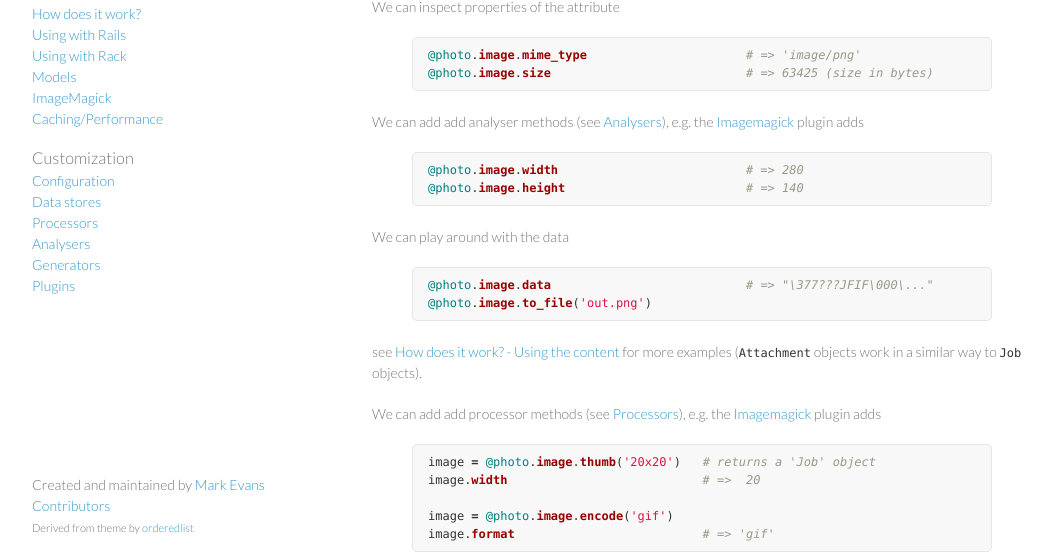
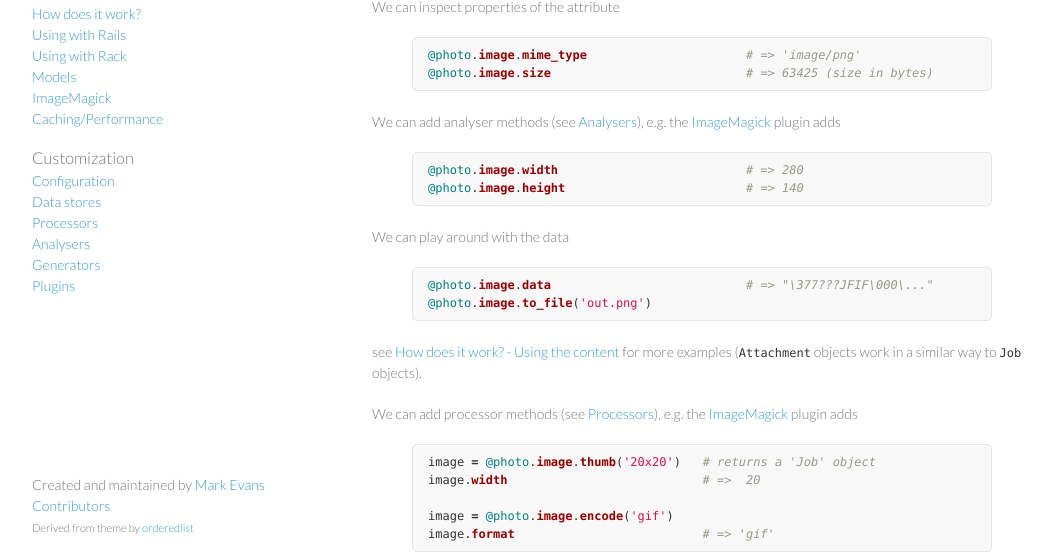
Before and after one commit to brendon/dragonfly-docs, a Jekyll site: the page built from _posts/0000-01-04-models.md, in a window 1280 px wide and 900 px high, scrolled down 1025 px. Shown: the part 147-701 px from the top of the window, without its empty margins (108-1160 px from the left). Built offline with Jekyll 4.4.1, drawn with Linux system fonts in a browser that asks for light colours; Markdown is read by kramdown in place of the engine named in the settings.

Commit message:
feedback from Olly and Niall

```diff
--- a/_posts/0000-01-04-models.md
+++ b/_posts/0000-01-04-models.md
@@ -67,8 +67,8 @@ We can inspect properties of the attribute
 @photo.image.size                           # => 63425 (size in bytes)
 {% endhighlight %}
 
-We can add add analyser methods (see [Analysers]({{ site.baseurl }}{% post_url 0000-02-04-analysers %})), e.g.
-the [Imagemagick]({{ site.baseurl }}{% post_url 0000-01-05-imagemagick %}) plugin adds
+We can add analyser methods (see [Analysers]({{ site.baseurl }}{% post_url 0000-02-04-analysers %})), e.g.
+the [ImageMagick]({{ site.baseurl }}{% post_url 0000-01-05-imagemagick %}) plugin adds
 
 {% highlight ruby %}
 @photo.image.width                          # => 280
@@ -83,8 +83,8 @@ We can play around with the data
 {% endhighlight %}
 see [How does it work? - Using the content]({{ site.baseurl }}{% post_url 0000-01-01-how-works %}#using-content) for more examples (`Attachment` objects work in a similar way to `Job` objects).
 
-We can add add processor methods (see [Processors]({{ site.baseurl }}{% post_url 0000-02-03-processors %})), e.g.
-the [Imagemagick]({{ site.baseurl }}{% post_url 0000-01-05-imagemagick %}) plugin adds
+We can add processor methods (see [Processors]({{ site.baseurl }}{% post_url 0000-02-03-processors %})), e.g.
+the [ImageMagick]({{ site.baseurl }}{% post_url 0000-01-05-imagemagick %}) plugin adds
 
 {% highlight ruby %}
 image = @photo.image.thumb('20x20')   # returns a 'Job' object
@@ -364,7 +364,7 @@ is changed, otherwise you could have caching problems, as the generated urls wil
 **BEWARE No. 2!!!!** using `id` in the `storage_path` won't generally work on create, because Dragonfly stores the content in a call to `before_save`,
 at which point the `id` won't yet exist.
 
-<h2><a id="magic-attributes">"Magic" Attributes</a></h2>
+<h2 id="magic-attributes">"Magic" Attributes</h2>
 An accessor like `image` only relies on the accessor `image_uid` to work.
 However, in some cases you may want to record some other properties, whether it be for using in queries, or
 for caching an attribute for performance reasons, etc.
```
Also changed, not shown: _posts/0000-01-02-rails.md (+1 -1 lines), _posts/0000-01-06-cache.md (+1 -1 lines).
